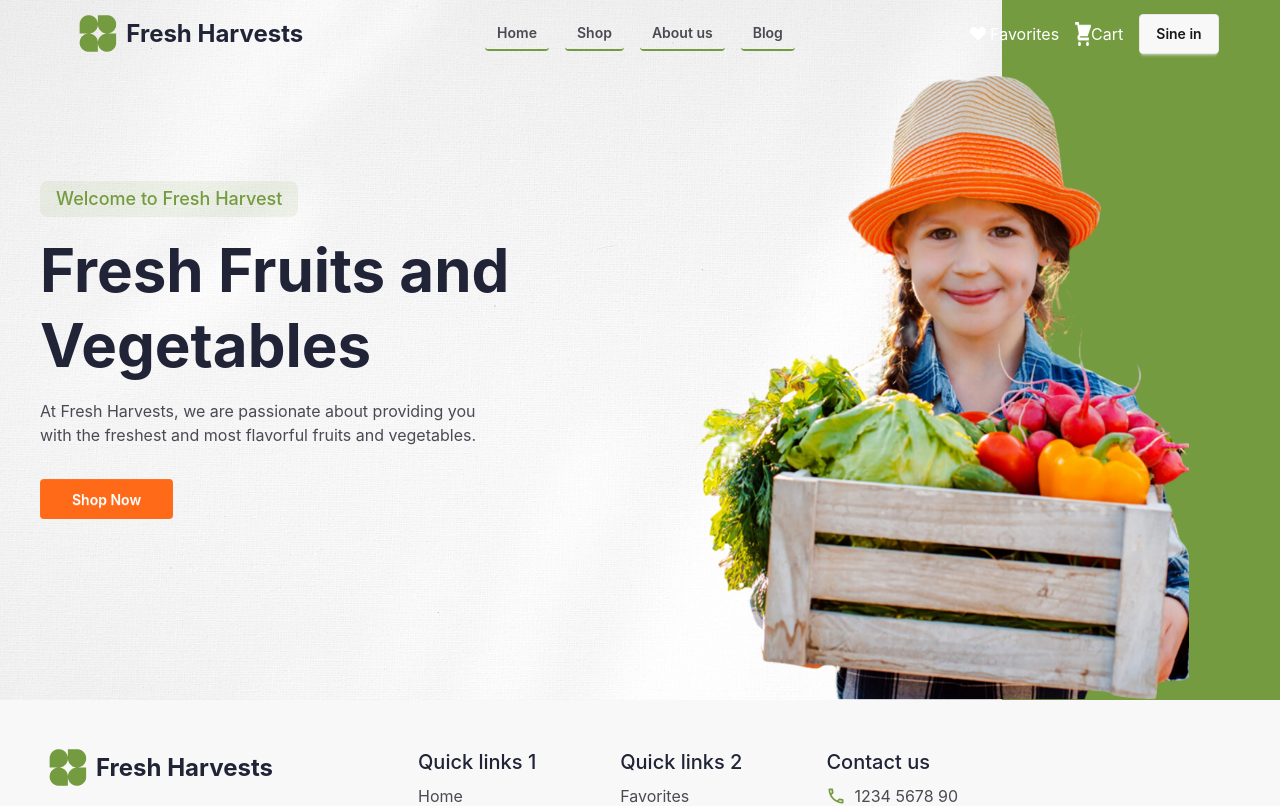
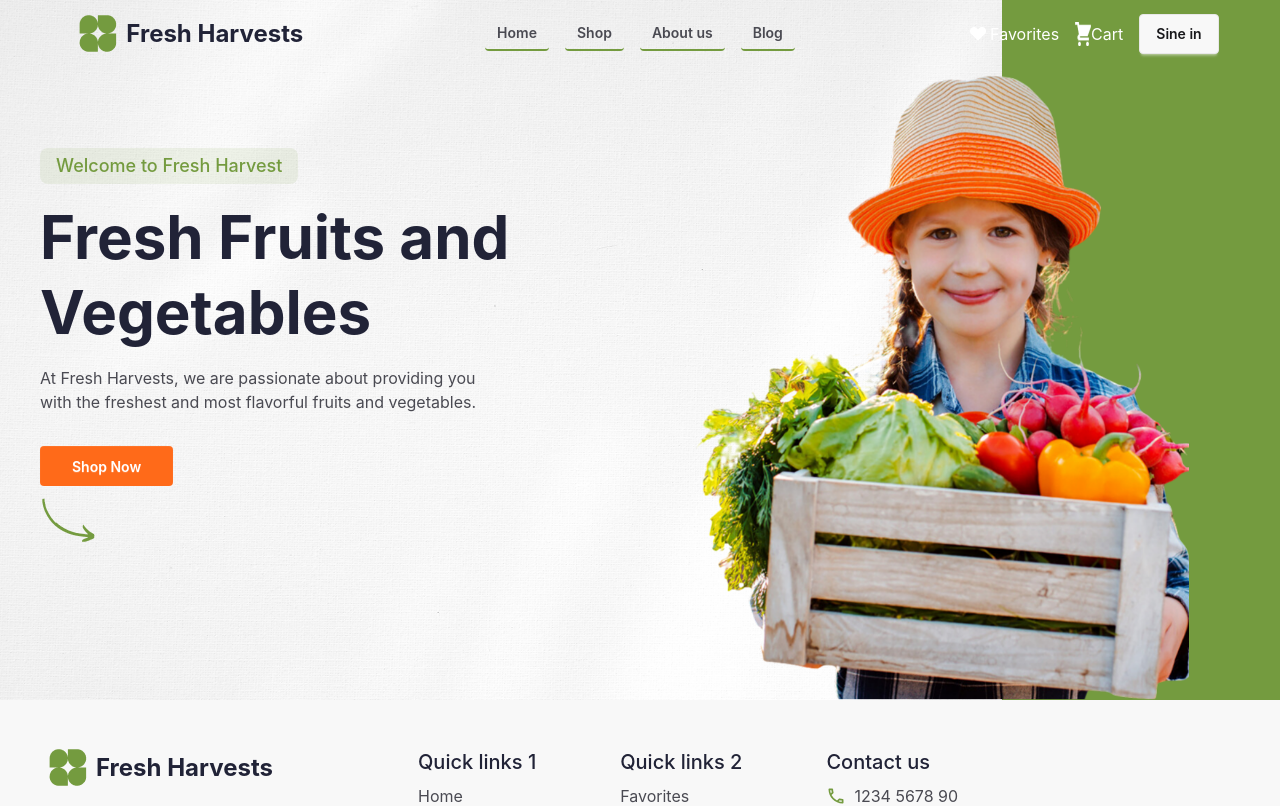
Before and after one commit to sucharita4867/fresh-harvests, a React (Vite) app: page / in a window 1280 px wide. Shown: the top 806 px of the page. Built offline with nearby package versions, Linux system fonts and the light colour scheme.

Commit message:
added aro icon

```diff
--- a/src/Pages/HomeRoots/Banner.jsx
+++ b/src/Pages/HomeRoots/Banner.jsx
@@ -37,6 +37,7 @@ const Banner = () => {
           <button className="btn bg-[#ff6a19] hover:bg-[#e85a24] text-white border-none mt-8 px-8">
             Shop Now
           </button>
+          <img src={aro} alt="" />
         </div>
 
         {/* Right Side: Image with Girl */}
```
